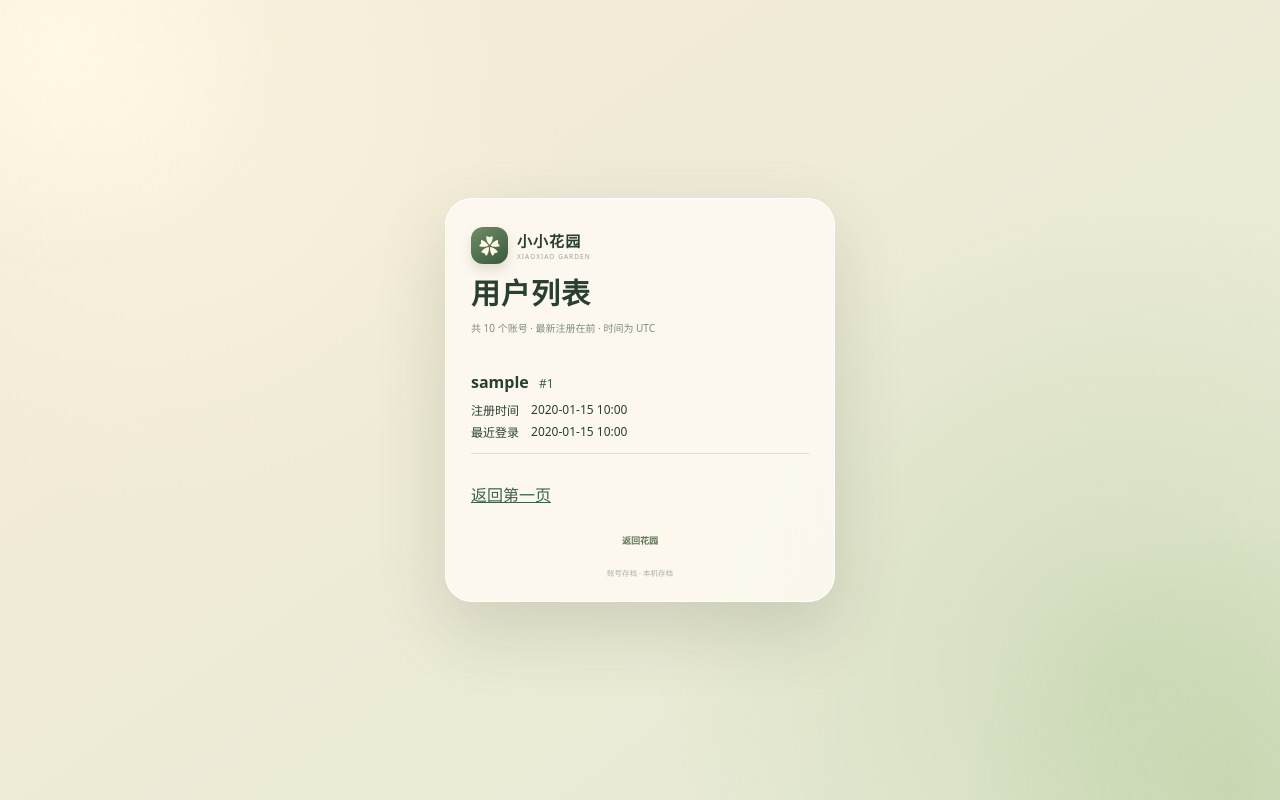
After one commit to himlaya/xiaoman-garden, a Flask app: template server/templates/admin-users.html in a window 1280 px wide. The commit adds this page. Run offline with Flask 3, Linux system fonts and the light colour scheme; the template is opened without the code that fills it: most values are stand-ins (such as "Sample title", 1, 10 or a date in 2020); parts of the project's set-up code (start-up, migrations or seed data) failed here and were passed over; some libraries are stand-ins or nearby versions.

Commit message:
Add a private admin user directory

```diff
--- a/server/app.py
+++ b/server/app.py
@@ -138,6 +138,19 @@ def create_app(test_config: dict | None = None) -> Flask:
             if not current_user():
                 session.clear()
                 return redirect(url_for("login"))
+            return view(*args, **kwargs)
+
+        return wrapped
+
+    def admin_required(view):
+        @wraps(view)
+        def wrapped(*args, **kwargs):
+            user = current_user()
+            if user is None:
+                session.clear()
+                return redirect(url_for("login"))
+            if user["id"] != app.config["ADMIN_USER_ID"]:
+                abort(403)
             return view(*args, **kwargs)
 
         return wrapped
@@ -544,10 +557,8 @@ def create_app(test_config: dict | None = None) -> Flask:
         return render_template("feedback.html", content=content)
 
     @app.get("/admin/feedback")
-    @login_required
+    @admin_required
     def feedback_inbox():
-        if current_user()["id"] != app.config["ADMIN_USER_ID"]:
-            abort(403)
         before = max(1, min(request.args.get("before", default=2**63 - 1, type=int), 2**63 - 1))
         rows = get_db().execute(
             """SELECT feedback.id, content, feedback.created_at, username
@@ -556,6 +567,28 @@ def create_app(test_config: dict | None = None) -> Flask:
             (before,),
         ).fetchall()
         return render_template("feedback-inbox.html", messages=rows, next_id=rows[-1]["id"] if len(rows) == 50 else None)
+
+    @app.get("/admin/users")
+    @admin_required
+    def admin_users():
+        page_size = 50
+        before = request.args.get("before", type=int)
+        query = "SELECT id, username, created_at, last_login_at FROM users"
+        params = ()
+        if before is not None:
+            query += " WHERE id < ?"
+            params = (max(1, min(before, 2**63 - 1)),)
+        database = get_db()
+        rows = database.execute(query + " ORDER BY id DESC LIMIT ?", (*params, page_size + 1)).fetchall()
+        total = database.execute("SELECT COUNT(*) AS total FROM users").fetchone()["total"]
+        return render_template(
+            "admin-users.html",
+            users=rows[:page_size],
+            total=total,
+            before=before,
+            next_id=rows[page_size - 1]["id"] if len(rows) > page_size else None,
+            admin_id=app.config["ADMIN_USER_ID"],
+        )
 
     @app.get("/health")
     def health():
@@ -581,7 +614,7 @@ def create_app(test_config: dict | None = None) -> Flask:
     def security_headers(response):
         response.headers.setdefault("X-Content-Type-Options", "nosniff")
         response.headers.setdefault("Referrer-Policy", "same-origin")
-        if request.endpoint in {"game", "login", "register", "health", "ready", "api_get_save", "feedback", "feedback_inbox"}:
+        if request.endpoint in {"game", "login", "register", "health", "ready", "api_get_save", "feedback", "feedback_inbox", "admin_users"}:
             response.headers["Cache-Control"] = "no-store"
         return response
 
--- a/server/static/auth.css
+++ b/server/static/auth.css
@@ -263,3 +263,18 @@ a:hover { text-decoration: underline; }
 .feedback-message { margin: 16px 0; padding: 16px; border: 1px solid #dedecf; border-radius: 12px; background: #fffdf5; }
 .feedback-message small { display: block; margin-top: 5px; color: #84907b; }
 .feedback-message p { white-space: pre-wrap; overflow-wrap: anywhere; }
+
+.admin-user-list { margin: 18px 0; padding: 0; list-style: none; }
+.admin-user-list li { padding: 12px 0; border-bottom: 1px solid #dedecf; }
+.admin-user-list strong { overflow-wrap: anywhere; }
+.admin-user-id { margin-inline-start: 6px; font-size: 12px; color: var(--sage-deep); }
+.admin-user-list dl {
+  display: grid;
+  grid-template-columns: max-content 1fr;
+  gap: 4px 12px;
+  margin: 8px 0 0;
+  font-size: 12px;
+}
+.admin-user-list dd { margin: 0; }
+.admin-user-nav { display: flex; justify-content: space-between; gap: 12px; }
+.admin-user-nav a { display: inline-grid; align-items: center; min-height: 44px; text-decoration: underline; }
--- /dev/null
+++ b/server/templates/admin-users.html
@@ -0,0 +1,31 @@
+{% extends "base.html" %}
+{% block title %}用户列表 · 小小花园{% endblock %}
+{% block content %}
+  <h1>用户列表</h1>
+  <p class="auth-lead">共 {{ total }} 个账号 · 最新注册在前 · 时间为 UTC</p>
+  {% if users %}
+  <ul class="admin-user-list" aria-label="注册用户">
+    {% for user in users %}
+    <li>
+      <strong>{{ user.username }}</strong>
+      <span class="admin-user-id">#{{ user.id }}{% if user.id == admin_id %} · 管理员{% endif %}</span>
+      <dl>
+        <dt>注册时间</dt>
+        <dd><time datetime="{{ user.created_at }}">{{ user.created_at[:16] | replace('T', ' ') }}</time></dd>
+        <dt>最近登录</dt>
+        <dd>{% if user.last_login_at %}<time datetime="{{ user.last_login_at }}">{{ user.last_login_at[:16] | replace('T', ' ') }}</time>{% else %}暂无记录{% endif %}</dd>
+      </dl>
+    </li>
+    {% endfor %}
+  </ul>
+  {% else %}
+  <p>这一页没有用户。</p>
+  {% endif %}
+  {% if before is not none or next_id %}
+  <nav class="admin-user-nav" aria-label="用户列表分页">
+    {% if before is not none %}<a href="{{ url_for('admin_users') }}">返回第一页</a>{% endif %}
+    {% if next_id %}<a rel="next" href="{{ url_for('admin_users', before=next_id) }}">下一页</a>{% endif %}
+  </nav>
+  {% endif %}
+  <p class="auth-switch"><a href="{{ url_for('game') }}">返回花园</a></p>
+{% endblock %}
--- a/www/js/app.js
+++ b/www/js/app.js
@@ -869,7 +869,10 @@
       '<div class="settings-card">' +
         '<div class="settings-head"><h2>花园设置</h2><span>安静地种花</span></div>' +
         (ACCOUNT ? '<div class="setting-row"><div class="setting-copy"><strong>留言反馈</strong><p>遇到问题，给花园留句话</p></div><a class="text-action simple" href="/feedback">去留言 ' + ICONS.arrow + '</a></div>' : '') +
-        (ACCOUNT && ACCOUNT.isAdmin ? '<div class="setting-row"><div class="setting-copy"><strong>管理员</strong><p>仅你可以查看所有留言</p></div><a class="text-action simple" href="/admin/feedback">反馈收件箱 ' + ICONS.arrow + '</a></div>' : '') +
+        (ACCOUNT && ACCOUNT.isAdmin
+          ? '<div class="setting-row"><div class="setting-copy"><strong>用户列表</strong></div><a class="text-action simple" href="/admin/users">查看 ' + ICONS.arrow + '</a></div>' +
+            '<div class="setting-row"><div class="setting-copy"><strong>反馈收件箱</strong></div><a class="text-action simple" href="/admin/feedback">查看 ' + ICONS.arrow + '</a></div>'
+          : '') +
         '<div class="setting-row"><div class="setting-copy"><strong>更新内容</strong><p>看看花园最近的变化</p></div><button class="text-action simple" data-action="open-release-notes">查看 ' + ICONS.arrow + '</button></div>' +
         '<div class="setting-row name-row"><div class="setting-copy"><strong>花园名字</strong><p>' + renameHint + '</p></div>' +
           '<div class="name-edit"><input class="name-input" data-name-input maxlength="12" value="' + esc(state.player.name) + '" aria-label="输入花园名字"><button class="name-save" data-action="save-name"' + (rename.wait > 0 ? ' disabled' : '') + '>' + (rename.wait > 0 ? '冷却中' : rename.first ? '免费修改' : '3000 金币') + '</button></div>' +
```
Also changed, not shown: tests/test_server.py (+40 -0 lines).
